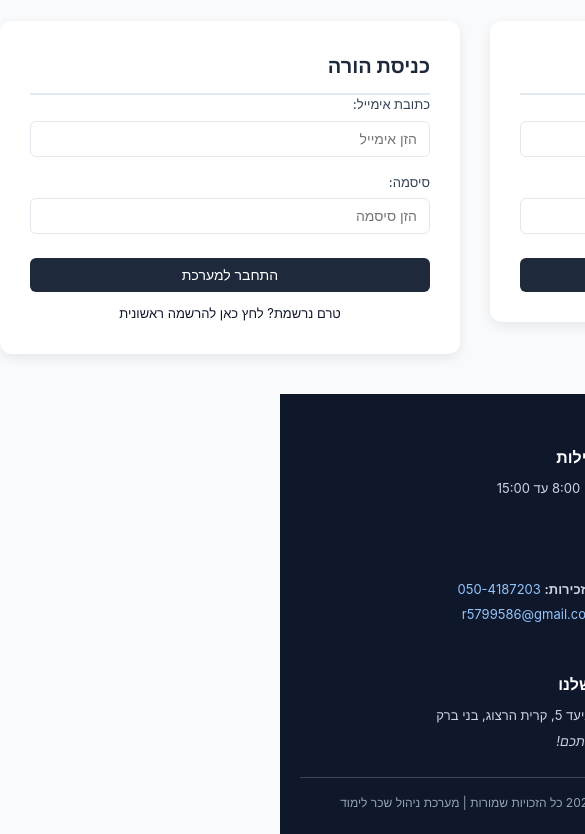
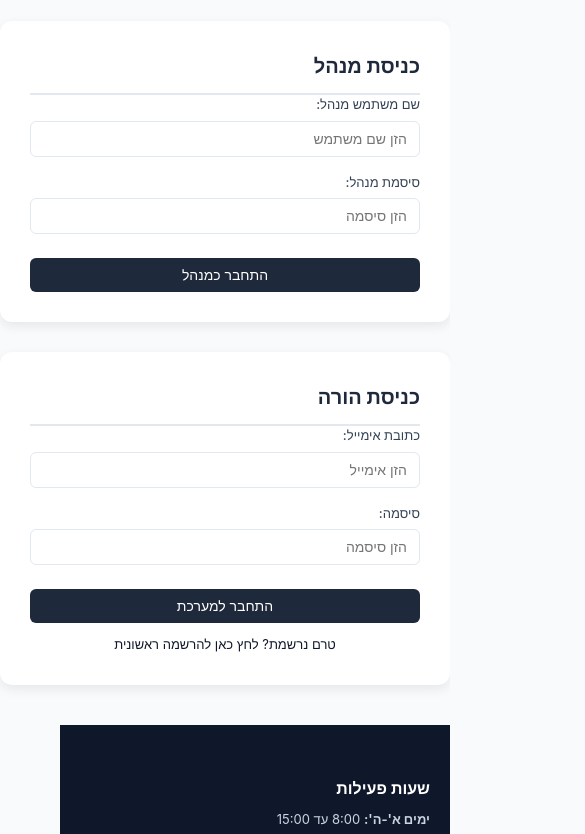
Before and after one commit to RuthDeveloper0/tuition-management-project, a website: page client/index.html in a window 390 px wide. Shown: the part 80-914 px from the top of the page, 585 px wide, since content can reach past the window. Drawn offline with Linux system fonts and the light colour scheme.

Commit message:
style: make UI responsive and update README documentation

```diff
--- a/client/css/components.css
+++ b/client/css/components.css
@@ -104,6 +104,7 @@
   padding: 0;
   width: 100%;
   height: 100%;
+  box-sizing: border-box;
 }
 
 body {
--- a/client/css/layout.css
+++ b/client/css/layout.css
@@ -79,6 +79,7 @@
   border: 1px solid var(--border-color);
   border-radius: var(--radius-sm);
   overflow: hidden;
+
 }
 
 table {
@@ -177,13 +178,16 @@
       color: #0f172a;
       margin-bottom: 32px;
        }
-    .cards-container {
+
+
+ /* פריסת ברירת מחדל למחשב: כרטיסיות זו לצד זו במרכז */
+.cards-container {
   display: flex !important;
   flex-direction: row !important;
   justify-content: center;
   align-items: flex-start;
   gap: 30px;
-  flex-wrap: nowrap; /* מונע מהם לרדת שורה בכוח */
+  flex-wrap: nowrap;
   width: 100%;
   max-width: 900px;
   margin: 0 auto 40px auto;
@@ -195,10 +199,21 @@
   border-radius: 12px;
   box-shadow: 0 4px 12px rgba(0, 0, 0, 0.08);
   width: 400px;
-  flex-shrink: 0; /* מונע מהכרטיסים להתכווץ או להידחס */
-
+  flex-shrink: 0;
 }
 
+/* התאמה לטלפונים ניידים בלבד (מתחת ל-768 פיקסלים) */
+@media (max-width: 768px) {
+  .cards-container {
+    flex-direction: column !important;
+    align-items: center;
+    flex-wrap: wrap;
+  }
+  .login-card {
+    width: 100%;
+    max-width: 400px;
+  }
+}
     .login-card h2 {
       margin-top: 0;
       color: var(--primary-color);
```
Also changed, not shown: README.md.
